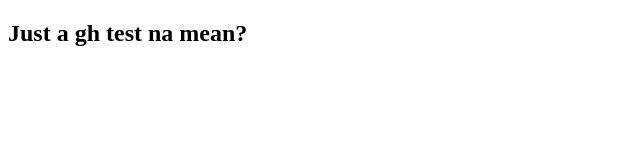
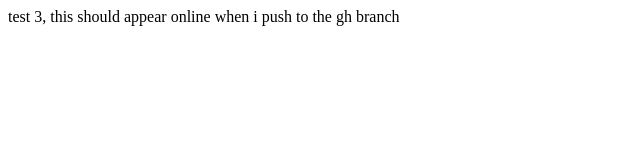
Before and after one commit to Tamenze/js30, a plain HTML site: page three/index.html in a window 1280 px wide. Shown: the whole page, without its empty margins (0-640 px from the left). Drawn offline with Linux system fonts and the light colour scheme.

Commit message:
third test

```diff
--- a/test/index.html
+++ b/three/index.html
@@ -4,7 +4,7 @@
 	<meta charset="UTF-8">
 	<title>Document</title>
 </head>
-<body>
-	<h2>Just a gh test na mean?</h2>
+<body
+<h2>test 3, this should appear online when i push to the gh branch</h2>
 </body>
 </html>
```
